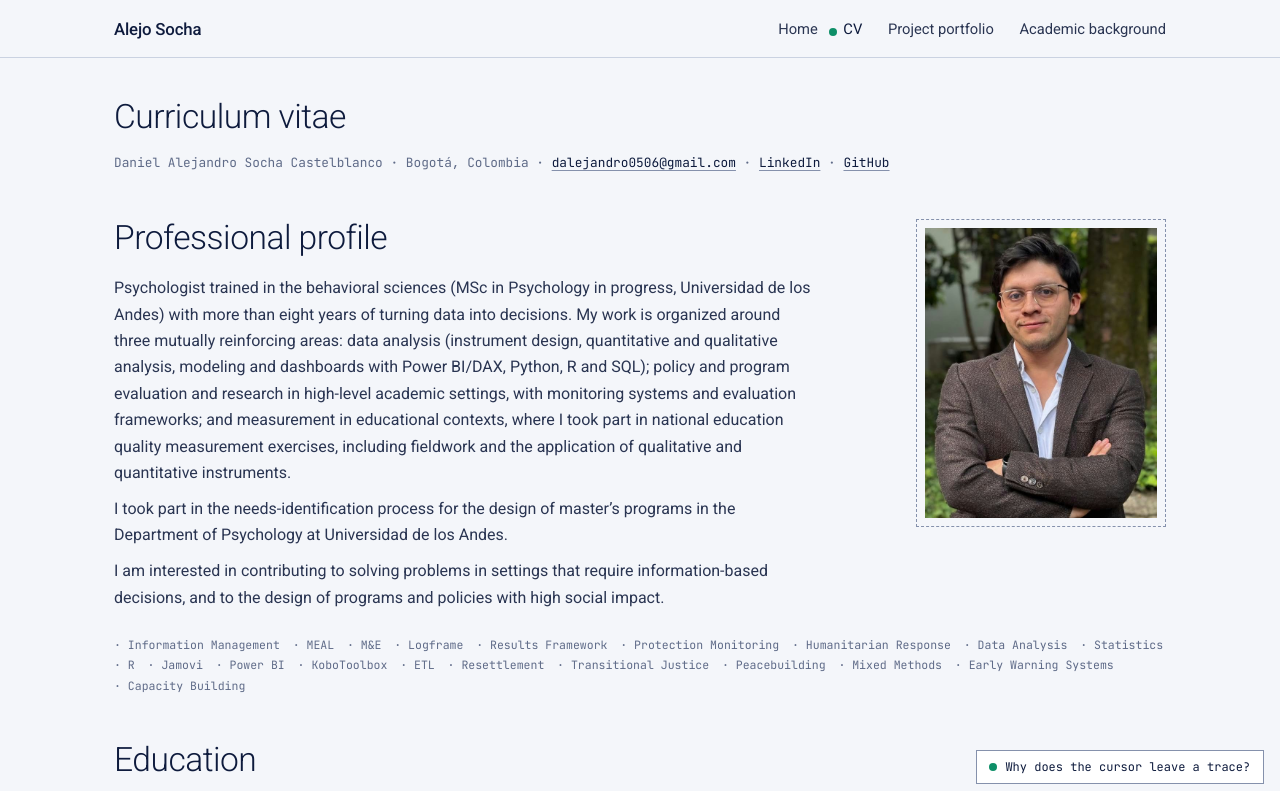
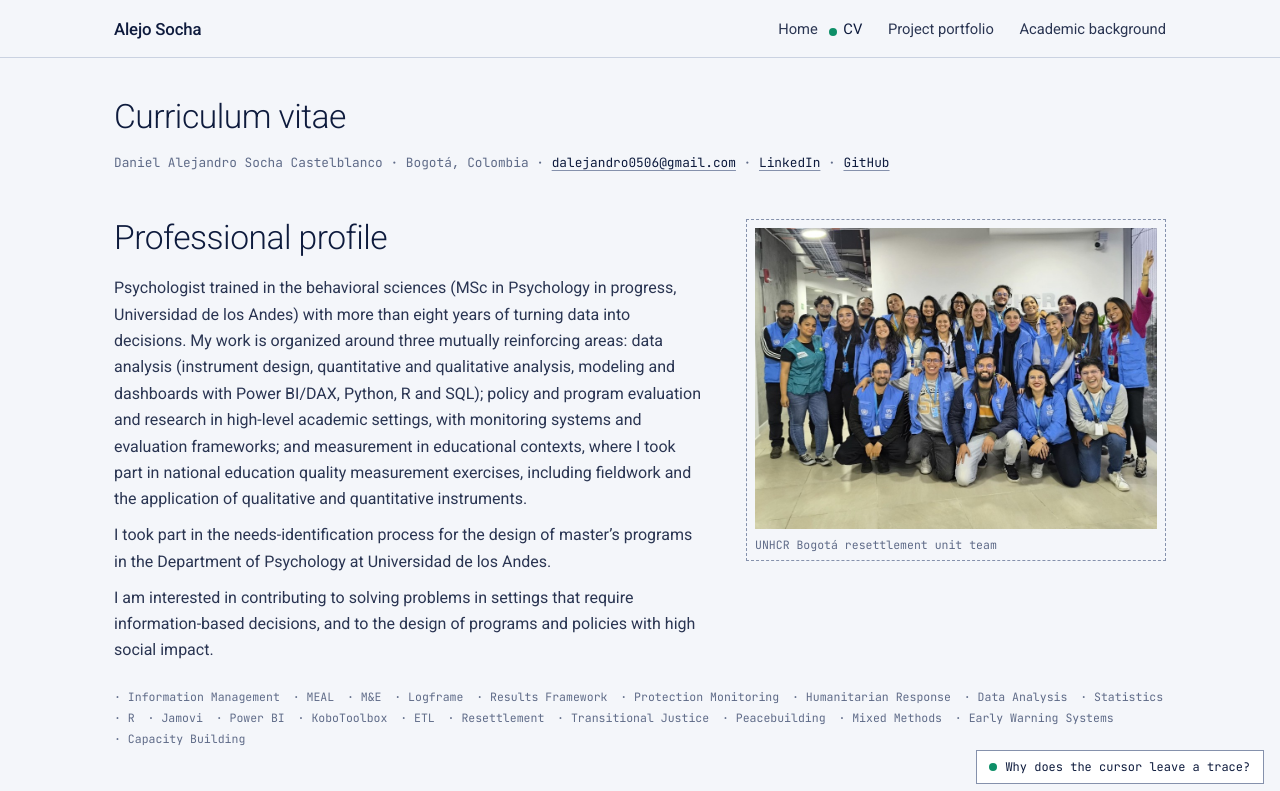
Before and after one commit to dalejandro0506/dalejandro0506.github.io, a plain HTML site: page cv.html in a window 1280 px wide. Shown: the top 791 px of the page. Drawn offline with Linux system fonts and the light colour scheme.

Commit message:
Show resettlement team photo on CV

```diff
--- a/cv.html
+++ b/cv.html
@@ -18,7 +18,7 @@
 <p>I am interested in contributing to solving problems in settings that require information-based decisions, and to the design of programs and policies with high social impact.</p>
 </div>
 </div>
-<figure class="photo"><img src="img/WhatsApp%20Image%202026-11-25%20at%201.35.46%20PM.jpeg" alt="Portrait of Daniel Alejandro Socha Castelblanco" width="636" height="1063"></figure>
+<figure class="photo team"><img src="img/WhatsApp%20Image%202026-11-27%20at%201.09.08%20AM.jpeg" alt="UNHCR Bogotá resettlement unit team" width="963" height="722"><figcaption>UNHCR Bogotá resettlement unit team</figcaption></figure>
 </div>
 <div class="tags" style="margin-top:1rem"><span class="tag">Information Management</span><span class="tag">MEAL</span><span class="tag">M&amp;E</span><span class="tag">Logframe</span><span class="tag">Results Framework</span><span class="tag">Protection Monitoring</span><span class="tag">Humanitarian Response</span><span class="tag">Data Analysis</span><span class="tag">Statistics</span><span class="tag">R</span><span class="tag">Jamovi</span><span class="tag">Power BI</span><span class="tag">KoboToolbox</span><span class="tag">ETL</span><span class="tag">Resettlement</span><span class="tag">Transitional Justice</span><span class="tag">Peacebuilding</span><span class="tag">Mixed Methods</span><span class="tag">Early Warning Systems</span><span class="tag">Capacity Building</span></div>
 
```
